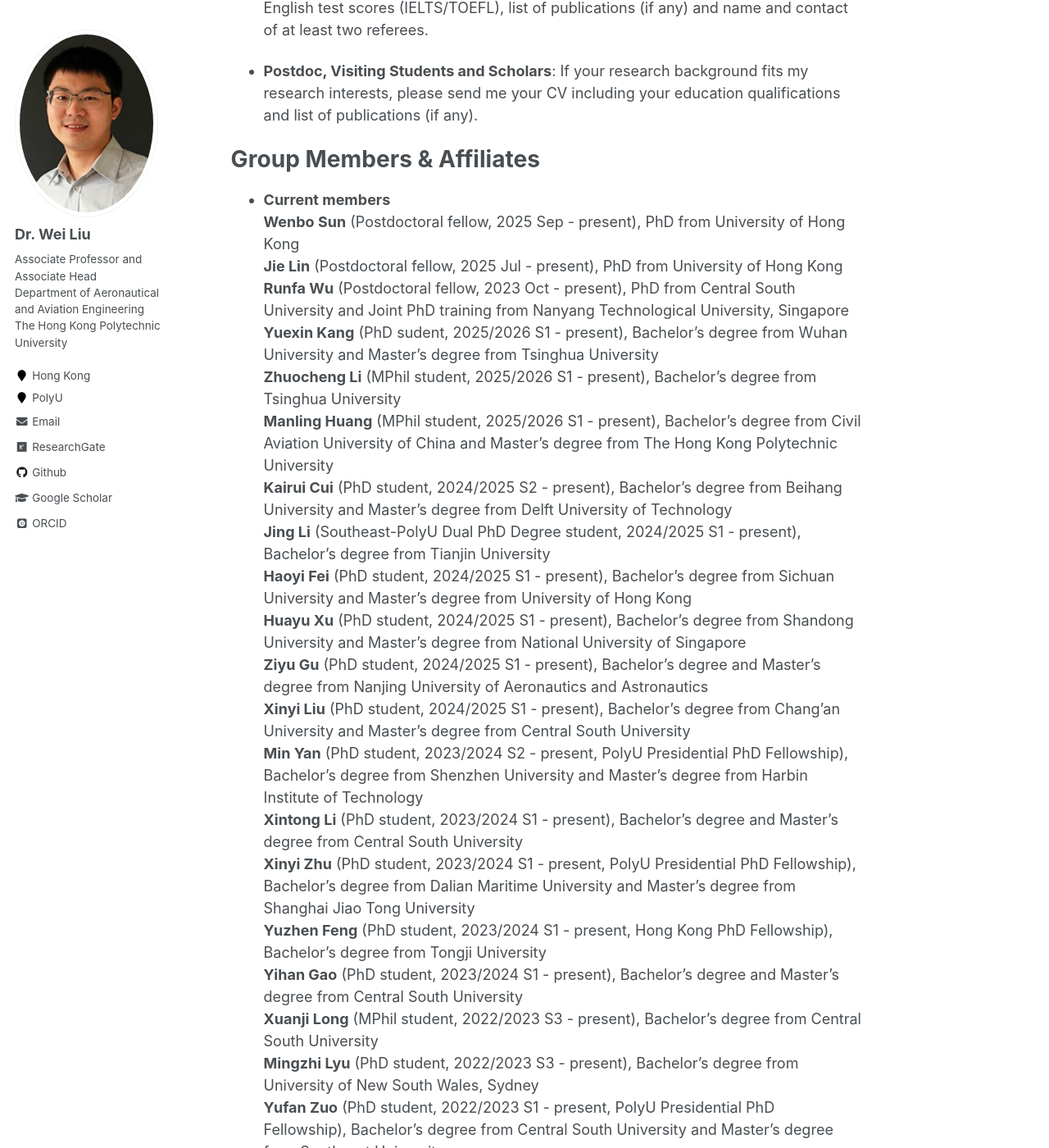
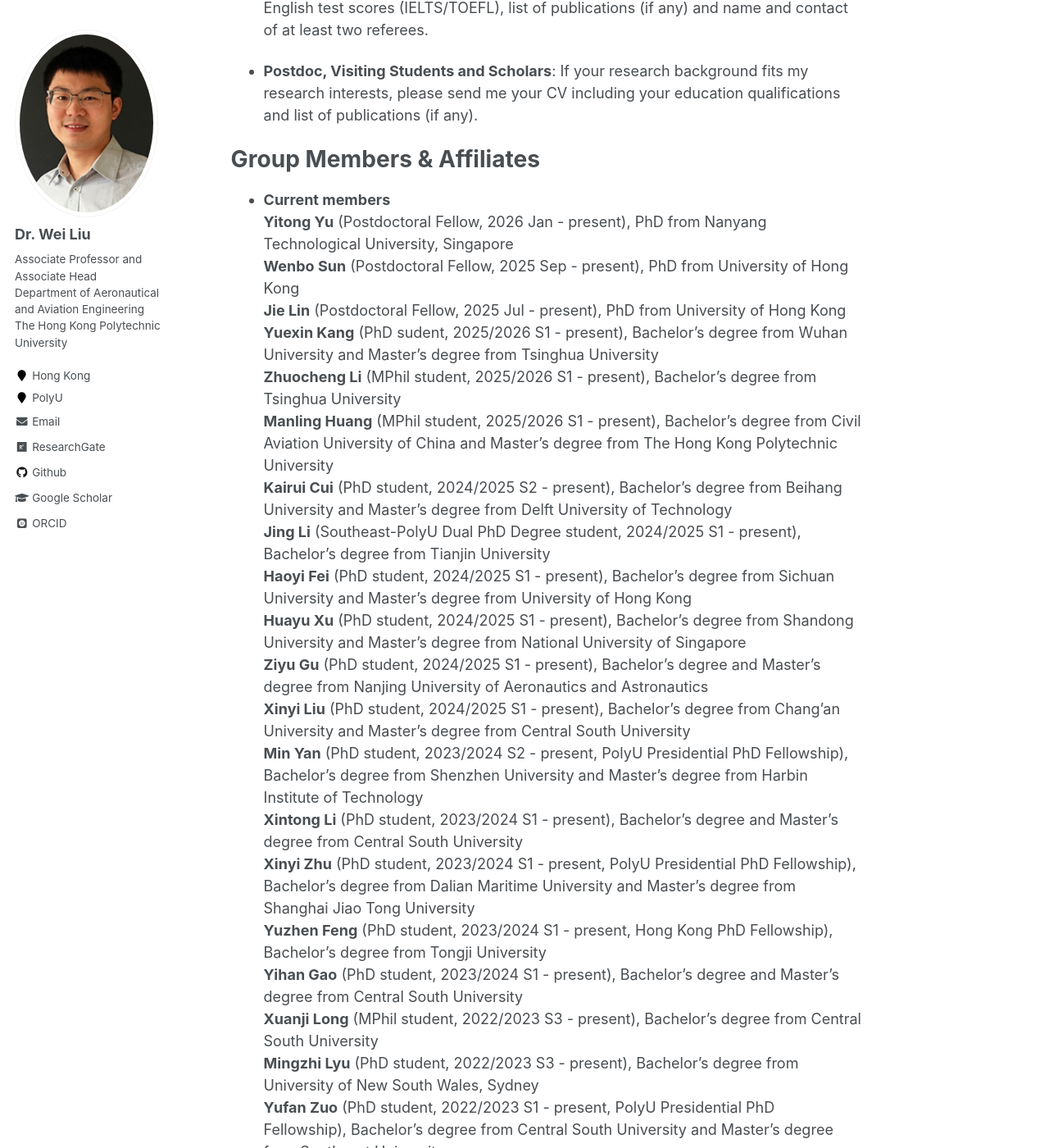
Before and after one commit to weiliu2016/weiliu2016.github.io, a Jekyll site: the page built from _pages/about.md, in a window 1280 px wide and 1400 px high, scrolled down 1007 px. Shown: the whole window at 82% size. Built offline with Jekyll 4.4.1, drawn with Linux system fonts in a browser that asks for light colours; some web fonts are replaced; formulas are drawn with MathJax 3; some of the changed text lies outside the part shown.

Commit message:
Update about.md

```diff
--- a/_pages/about.md
+++ b/_pages/about.md
@@ -28,9 +28,9 @@ PhD Positions and Academic Visitors
 Group Members & Affiliates
 ======
 - **Current members**\
-  **Wenbo Sun** (Postdoctoral fellow, 2025 Sep - present), PhD from University of Hong Kong\
-  **Jie Lin** (Postdoctoral fellow, 2025 Jul - present), PhD from University of Hong Kong\
-  **Runfa Wu** (Postdoctoral fellow, 2023 Oct - present), PhD from Central South University and Joint PhD training from Nanyang Technological University, Singapore\
+  **Yitong Yu** (Postdoctoral Fellow, 2026 Jan - present), PhD from Nanyang Technological University, Singapore\
+  **Wenbo Sun** (Postdoctoral Fellow, 2025 Sep - present), PhD from University of Hong Kong\
+  **Jie Lin** (Postdoctoral Fellow, 2025 Jul - present), PhD from University of Hong Kong\
   **Yuexin Kang** (PhD sudent, 2025/2026 S1 - present), Bachelor's degree from Wuhan University and Master's degree from Tsinghua University\
   **Zhuocheng Li** (MPhil student, 2025/2026 S1 - present), Bachelor's degree from Tsinghua University\
   **Manling Huang** (MPhil student, 2025/2026 S1 - present), Bachelor's degree from Civil Aviation University of China and Master's degree from The Hong Kong Polytechnic University\
```
Also changed, not shown: other parts of _pages/about.md (+1 -0 lines).
